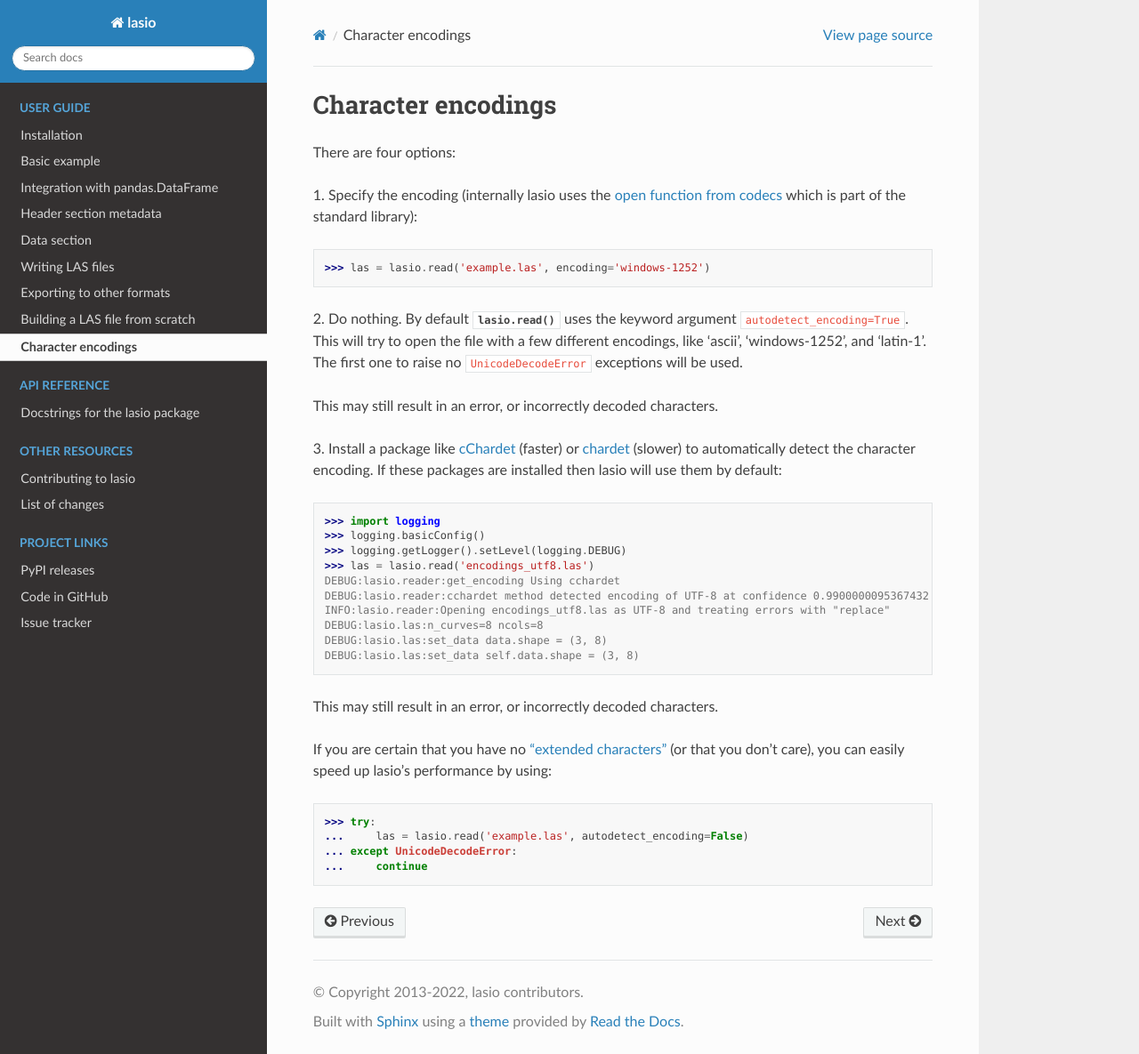
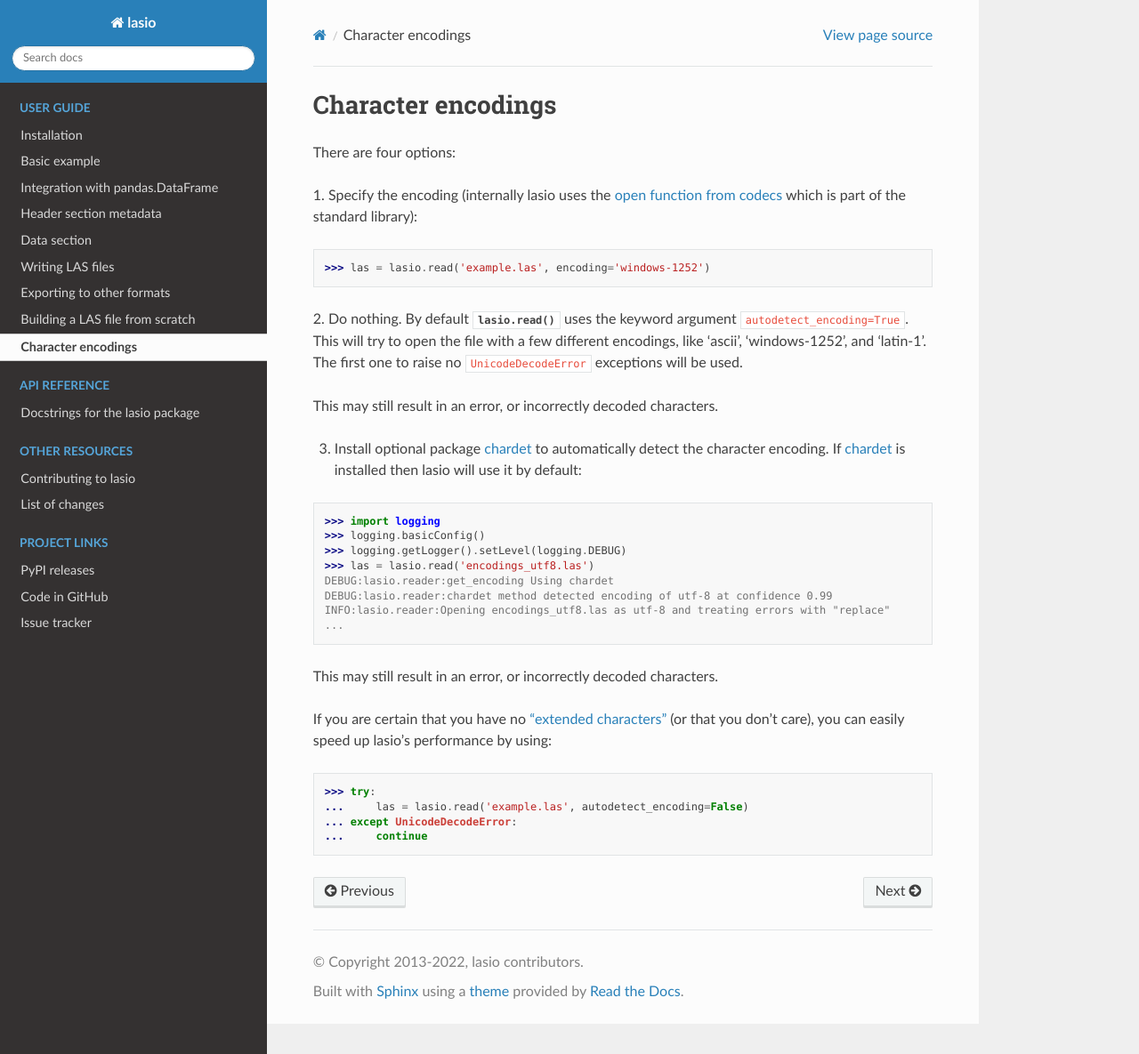
Before and after one commit to kinverarity1/lasio, a Sphinx documentation site: the page built from docs/source/encodings.rst, in a window 1280 px wide and 1185 px high. Shown: the whole window at 89% size. Built offline with Sphinx 7.4.7 and the Read the Docs theme 2.0.0, drawn with Linux system fonts in a browser that asks for light colours; formulas are drawn with MathJax 3.

Commit message:
Remove or replace cchardet with chardet (#552)

```diff
--- a/docs/source/encodings.rst
+++ b/docs/source/encodings.rst
@@ -17,9 +17,8 @@ first one to raise no ``UnicodeDecodeError`` exceptions will be used.
 
 This may still result in an error, or incorrectly decoded characters.
 
-3. Install a package like `cChardet`_ (faster) or `chardet`_
-(slower) to automatically detect the character encoding. If these
-packages are installed then lasio will use them by default:
+3. Install optional package `chardet`_ to automatically detect the character
+   encoding. If `chardet`_ is installed then lasio will use it by default:
 
 .. code-block:: python
 
@@ -27,12 +26,10 @@ packages are installed then lasio will use them by default:
     >>> logging.basicConfig()
     >>> logging.getLogger().setLevel(logging.DEBUG)
     >>> las = lasio.read('encodings_utf8.las')
-    DEBUG:lasio.reader:get_encoding Using cchardet
-    DEBUG:lasio.reader:cchardet method detected encoding of UTF-8 at confidence 0.9900000095367432
-    INFO:lasio.reader:Opening encodings_utf8.las as UTF-8 and treating errors with "replace"
-    DEBUG:lasio.las:n_curves=8 ncols=8
-    DEBUG:lasio.las:set_data data.shape = (3, 8)
-    DEBUG:lasio.las:set_data self.data.shape = (3, 8)
+    DEBUG:lasio.reader:get_encoding Using chardet
+    DEBUG:lasio.reader:chardet method detected encoding of utf-8 at confidence 0.99
+    INFO:lasio.reader:Opening encodings_utf8.las as utf-8 and treating errors with "replace"
+    ...
 
 This may still result in an error, or incorrectly decoded characters.
 
@@ -48,5 +45,4 @@ using:
     ...     continue
 
 .. _open function from codecs: https://docs.python.org/2/library/codecs.html#codecs.open
-.. _cChardet: https://github.com/PyYoshi/cChardet
 .. _chardet: https://pypi.org/project/chardet
--- a/lasio/__init__.py
+++ b/lasio/__init__.py
@@ -124,9 +124,8 @@ def read(file_ref, **kwargs):
             <https://docs.python.org/3/library/codecs.html#codec-base-classes>`__
             of the standard library's :mod:`codecs` module for more information)
             (this is handled by :func:`lasio.reader.open_with_codecs`)
-        autodetect_encoding (str or bool): default True to use
-            `chardet <https://github.com/chardet/chardet>`__/`cchardet
-            <https://github.com/PyYoshi/cChardet>`__ to detect encoding.
+        autodetect_encoding (str or bool): default True to use `chardet
+            <https://github.com/chardet/chardet>`__ to detect encoding.
             Note if set to False several common encodings will be tried but
             chardet won't be used.
             (this is handled by :func:`lasio.reader.open_with_codecs`)
--- a/setup.py
+++ b/setup.py
@@ -3,7 +3,7 @@
 from setuptools import setup
 import os
 
-EXTRA_REQS = ("pandas", "cchardet", "openpyxl")
+EXTRA_REQS = ("pandas", "chardet", "openpyxl")
 TEST_REQS = (
     "pytest>=3.6",
     "pytest-cov",
```
Also changed, not shown: README.md (+1 -1 lines), 5 other files.
